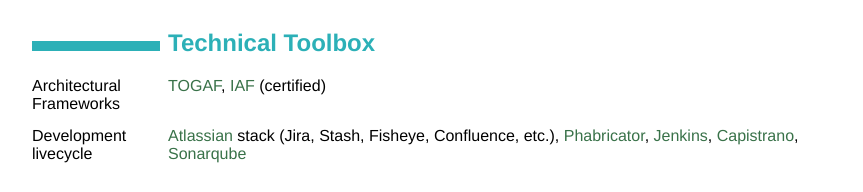
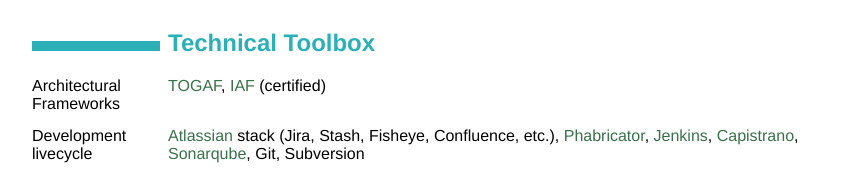
Before and after one commit to aries1980/cv, a plain HTML site: page janos_feher_cv.html in a window 1280 px wide. Shown: the part 1430-1622 px from the top of the page, without its empty margins (208-1071 px from the left). Drawn offline with Linux system fonts and the light colour scheme.

Commit message:
New versions added

```diff
--- a/janos_feher_cv.html
+++ b/janos_feher_cv.html
@@ -76,7 +76,7 @@
 <dd><p><a href="http://www.opengroup.org/togaf/">TOGAF</a>, <a href="http://www.capgemini.com/resources/the-integrated-architecture-framework-explained">IAF</a> (certified)</p>
 </dd>
 <dt>Development livecycle</dt>
-<dd><p><a href="http://www.atlassian.com">Atlassian</a> stack (Jira, Stash, Fisheye, Confluence, etc.), <a href="http://phabricator.org">Phabricator</a>, <a href="http://jenkins-ci.org">Jenkins</a>, <a href="http://capistranorb.com">Capistrano</a>, <a href="http://www.sonarqube.org">Sonarqube</a></p>
+<dd><p><a href="http://www.atlassian.com">Atlassian</a> stack (Jira, Stash, Fisheye, Confluence, etc.), <a href="http://phabricator.org">Phabricator</a>, <a href="http://jenkins-ci.org">Jenkins</a>, <a href="http://capistranorb.com">Capistrano</a>, <a href="http://www.sonarqube.org">Sonarqube</a>, Git, Subversion</p>
 </dd>
 <dt>Actively used languages</dt>
 <dd><p>PHP, Javascript, Node.js, HTML5, XHTML, CSS3, <a href="http://golang.org">Google Go</a></p>
```
Also changed, not shown: 2 other files.
